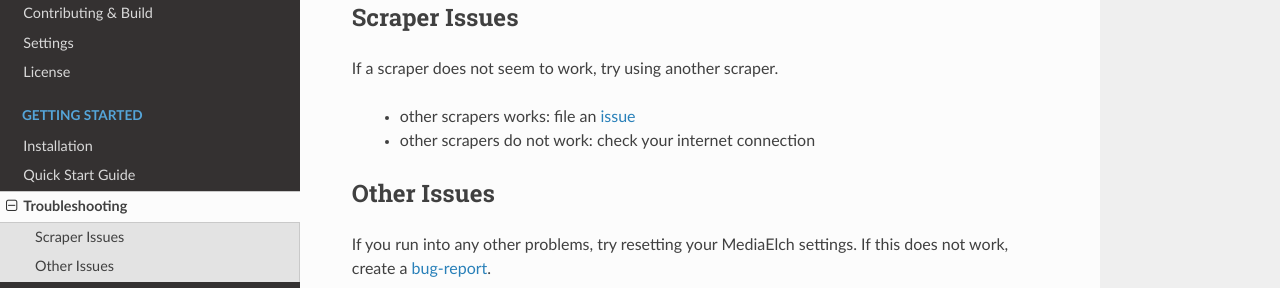
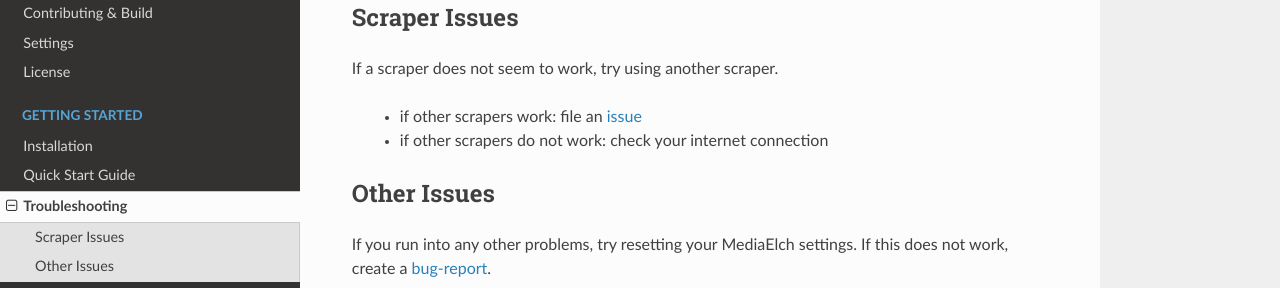
Before and after one commit to mediaelch/mediaelch-doc, a Sphinx documentation site: the page built from docs/source/troubleshooting.rst, in a window 1280 px wide. Shown: the part 231-519 px from the top of the page. Built offline with Sphinx 7.4.7 and the Read the Docs theme 2.0.0, drawn with Linux system fonts in a browser that asks for light colours; pages that are not in the unit, such as notebooks, are missing from menus.

Commit message:
docs: minor changes / typos

```diff
--- a/docs/source/contributing/bug-reports.rst
+++ b/docs/source/contributing/bug-reports.rst
@@ -2,9 +2,6 @@
 Bug Reports
 ============
 
-.. warning::
-
-   Work in progress
 
 You found a bug? What now?
 ==========================
--- a/docs/source/portable-mode.rst
+++ b/docs/source/portable-mode.rst
@@ -14,3 +14,5 @@ To make MediaElch run in "portable mode" place an ``advancedsettings.xml`` in Me
 MediaElch will then store its settings, temporary files and caches in its application directory and not in standard locations based on your OS.
 
 The portable mode is only available on Windows.
+
+See :doc:`Settings -> Advanced Settings <settings>`
--- a/docs/source/troubleshooting.rst
+++ b/docs/source/troubleshooting.rst
@@ -11,8 +11,8 @@ Scraper Issues
 
 If a scraper does not seem to work, try using another scraper.
 
- - other scrapers works: file an :doc:`issue <contributing/bug-reports>`
- - other scrapers do not work: check your internet connection
+ - if other scrapers work: file an :doc:`issue <contributing/bug-reports>`
+ - if other scrapers do not work: check your internet connection
 
 
 Other Issues
```
